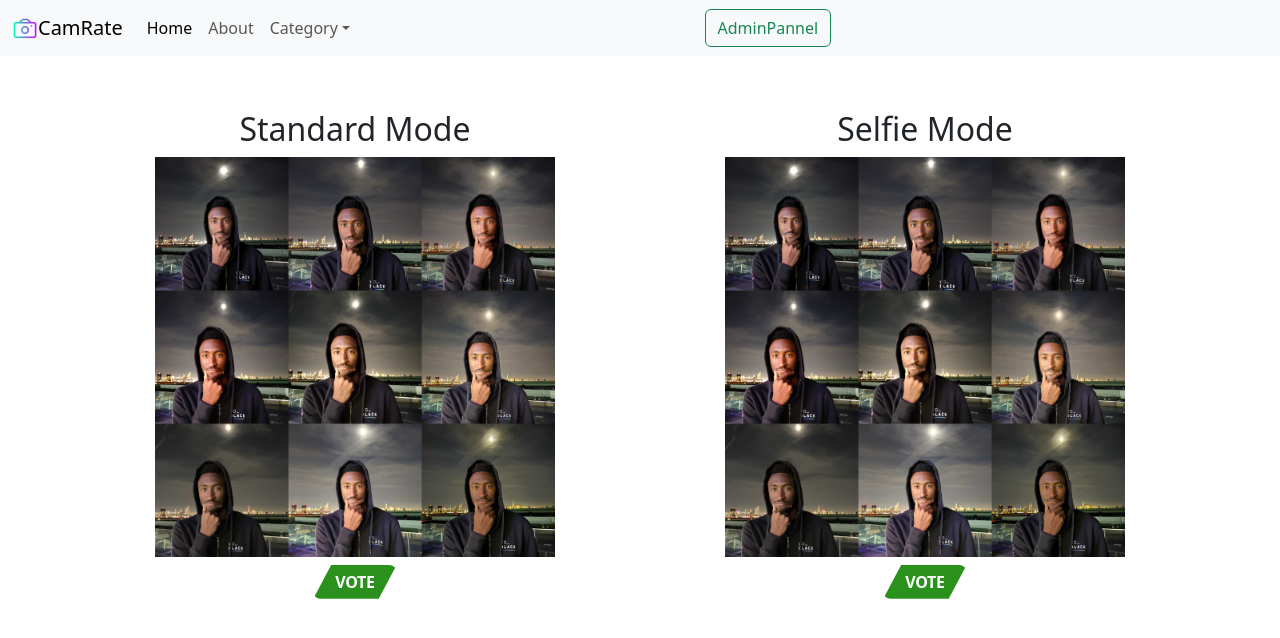
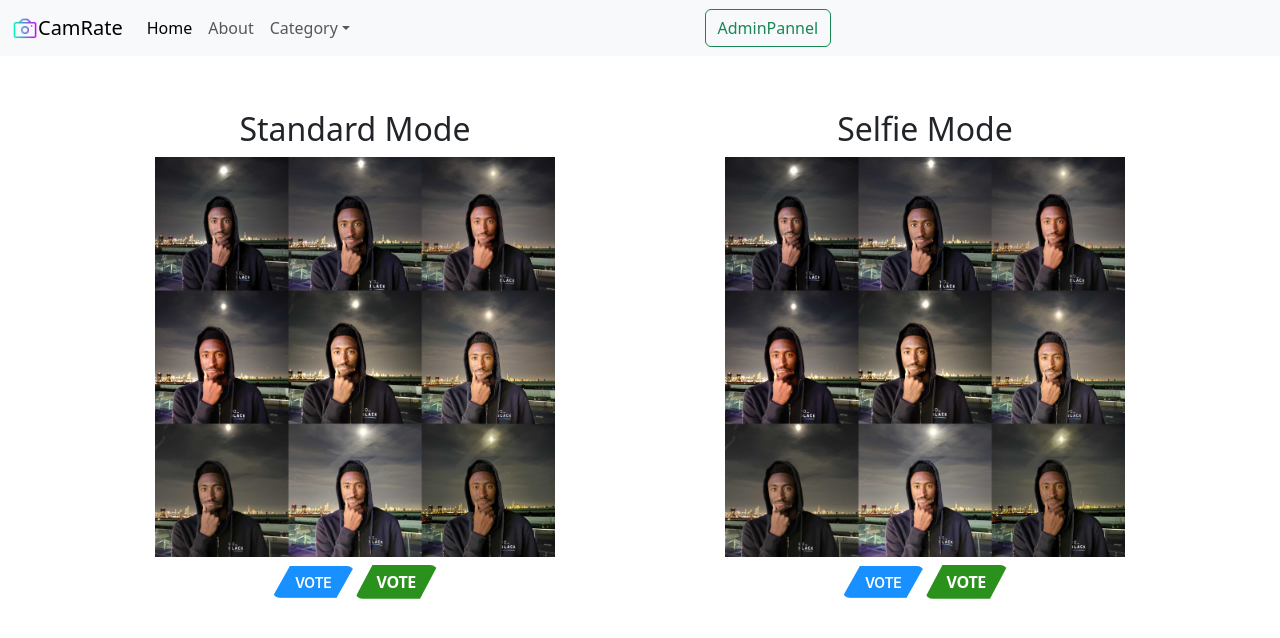
Before and after one commit to mwizard9/Camera_Test, a React (Create React App) app: page /bliendCameraTest/category in a window 1280 px wide. Shown: the top 638 px of the page. Built offline with nearby package versions, Linux system fonts and the light colour scheme.

Commit message:
navigating to required selectimage

```diff
--- a/src/AdminSite/Login.js
+++ b/src/AdminSite/Login.js
@@ -21,7 +21,13 @@ const Login = (props) => {
         //save the auth token and redirect
         // localStorage.setItem('token',json);
         localStorage.setItem("usertoken", JSON.stringify(json))
-        navigate("/admind")
+        setTimeout(() => {
+          navigate("/admind")
+          window.location.reload();
+          // Reload the window after the delay
+        }, 100);
+
+
     }
     else{
         alert("invalid credentials")
--- a/src/Components/Category.js
+++ b/src/Components/Category.js
@@ -1,7 +1,31 @@
+import { Button } from 'antd'
 import React from 'react'
-import { Link } from 'react-router-dom'
+import { Link, useNavigate } from 'react-router-dom'
 
 function Category() {
+    const userToken = localStorage.getItem("usertoken");
+    const navigate = useNavigate()
+    const handleSTM = () => {
+        if (userToken) {
+            navigate('/selectImageSt')
+        }
+        else{
+            navigate("/login", {
+                state: { stm: "STMdata" },
+              })
+        }
+
+    }
+    const handleSM = () => {
+        if (userToken) {
+            navigate('/selectImage')
+        }
+        else{
+        navigate("/login", {
+            state: { sm: "SMdata" },
+          })
+        }
+   }
     return (
         <div>
             <div className="container text-center">
@@ -9,12 +33,14 @@ function Category() {
                     <div className="col my-2">
                     <h2>Standard Mode</h2>
                         <img style={{ height: '400px', width: '400px' }} src="nighttime.jpeg" alt="nighttime" /><br/>
+                        <Button className='button my-2' onClick={handleSTM}>Vote</Button>
                         <Link className='button my-2' to="/login" >VOTE</Link>
                     </div>
 
                     <div className="col my-2" >
                     <h2>Selfie Mode</h2>
                         <img style={{ height: '400px', width: '400px' }} src="nighttime.jpeg" alt="nighttime" /><br/>
+                        <Button className='button my-2' onClick={handleSM}>Vote</Button>
                         <Link className='button my-2' to="/login" >VOTE</Link>
                     </div>
 
```
